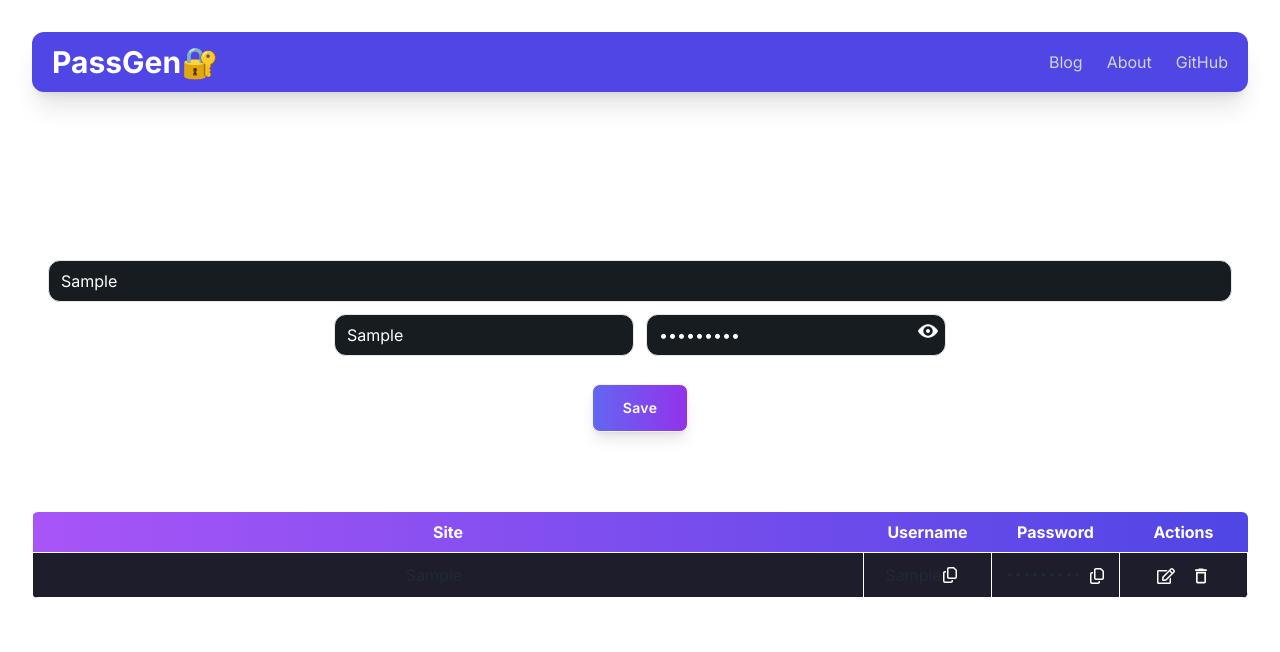
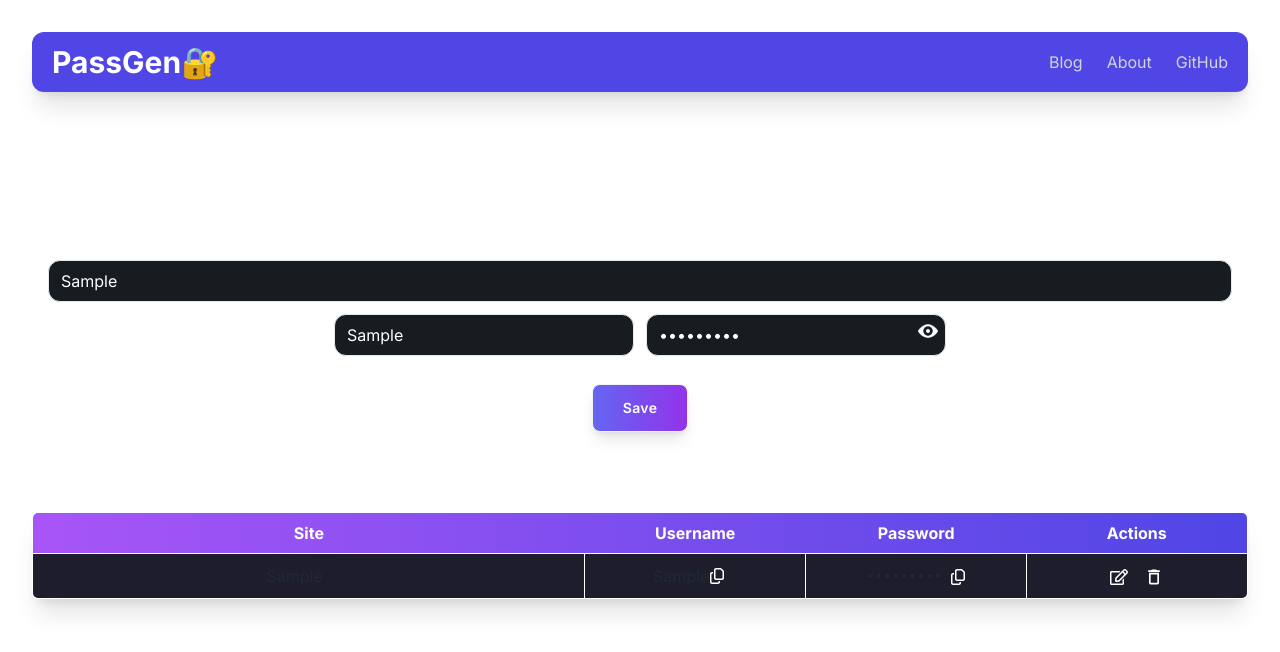
Before and after one commit to yashmandi/password-gen, a React (Vite) app: page /password-manager in a window 1280 px wide. Both pictures are taken after typing "Sample", "Sample", "Sample123" into the empty fields and a click on the button "Save". Shown: the top 652 px of the page. Built offline with nearby package versions, Linux system fonts and the light colour scheme.

Commit message:
react icona

```diff
--- a/src/pages/Manager.jsx
+++ b/src/pages/Manager.jsx
@@ -155,7 +155,7 @@ const Manager = () => {
             <div className="text-center">No passwords to show</div>
           )}
           {passwordArray.length != 0 && (
-            <table className="table-auto w-full rounded-md overflow-hidden">
+            <table className="table-auto w-full rounded- border rounded-md shadow-xl overflow-hidden">
               <thead className="bg-gradient-to-r from-purple-500 to-indigo-600 text-white">
                 <tr>
                   <th className="py-2">Site</th>
@@ -168,7 +168,7 @@ const Manager = () => {
                 {passwordArray.map((item, index) => {
                   return (
                     <tr key={index}>
-                      <td className="py-2 border bg-[#1e1d2b] border-white text-center">
+                      <td className="py-2 border bg-[#1e1d2b] w-80 border-white text-center">
                         <div className="flex items-center justify-center">
                           <a href={item.site} target="_blank">
                             {item.site}
```
